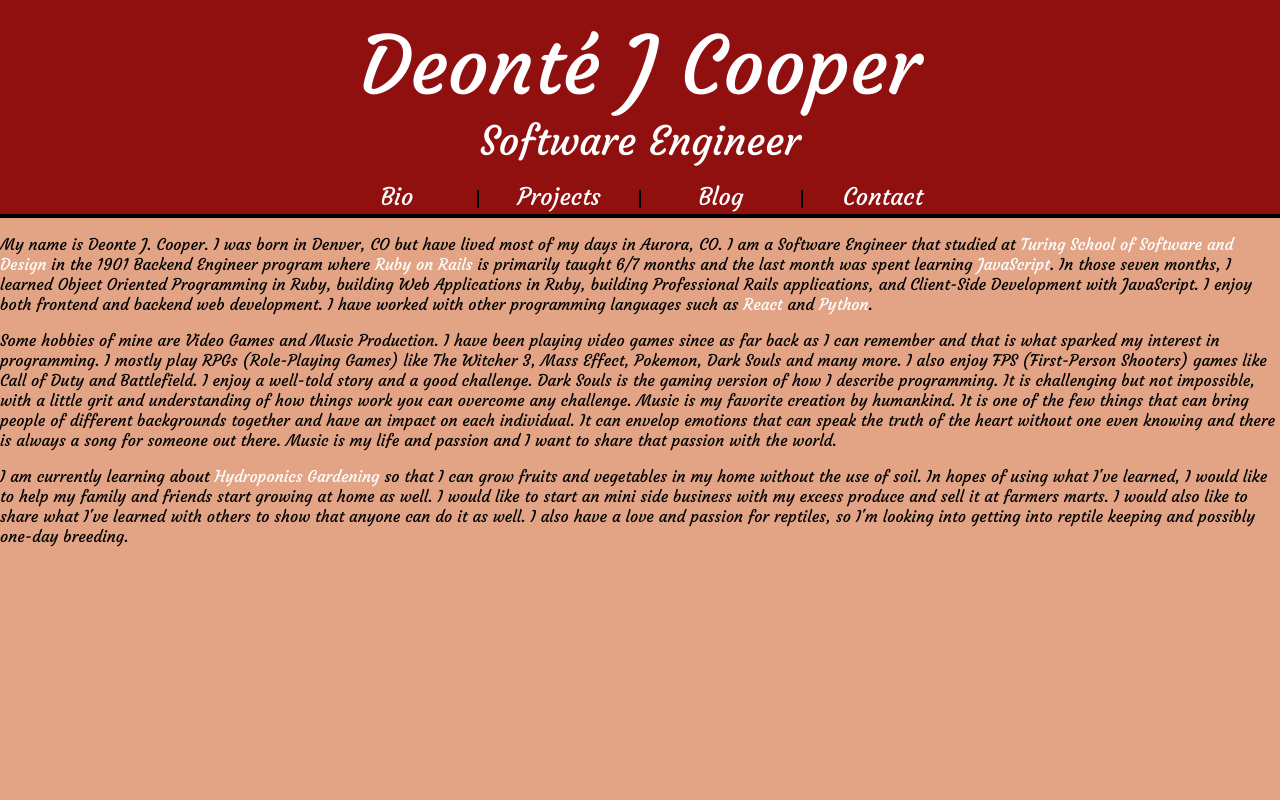
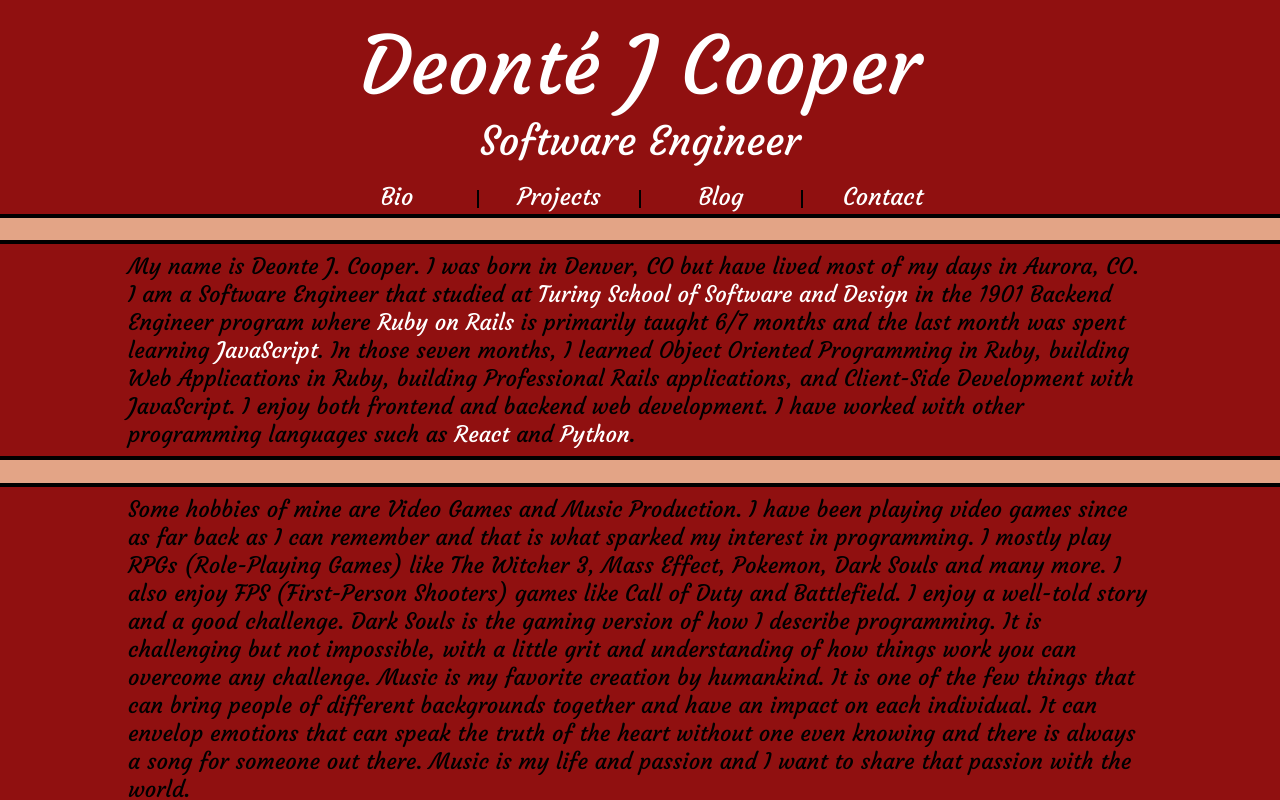
Before and after one commit to djc00p/deontecoopersite, a React (Create React App) app: page /Bio in a window 1280 px wide. Shown: the top 800 px of the page. Built offline with nearby package versions, Linux system fonts and the light colour scheme.

Commit message:
Add class name to Bio p tag

```diff
--- a/src/components/Bio/Bio.js
+++ b/src/components/Bio/Bio.js
@@ -48,7 +48,7 @@
   return (
     <div className="My-Bio">
       <section className="bio">
-        <p>
+        <p className="bio-p">
           My name is Deonte J. Cooper. I was born in Denver, CO but have lived
           most of my days in Aurora, CO. I am a Software Engineer that studied
           at {turing} in the 1901 Backend Engineer program where {ruby} is
@@ -59,7 +59,7 @@
           both frontend and backend web development. I have worked with other
           programming languages such as {react} and {python}.
         </p>
-        <p>
+        <p className="bio-p">
           Some hobbies of mine are Video Games and Music Production. I have been
           playing video games since as far back as I can remember and that is
           what sparked my interest in programming. I mostly play RPGs
@@ -76,7 +76,7 @@
           always a song for someone out there. Music is my life and passion and
           I want to share that passion with the world.
         </p>
-        <p>
+        <p className="bio-p">
           I am currently learning about {hydroponics} so that I can grow fruits
           and vegetables in my home without the use of soil. In hopes of using
           what I've learned, I would like to help my family and friends start
```
